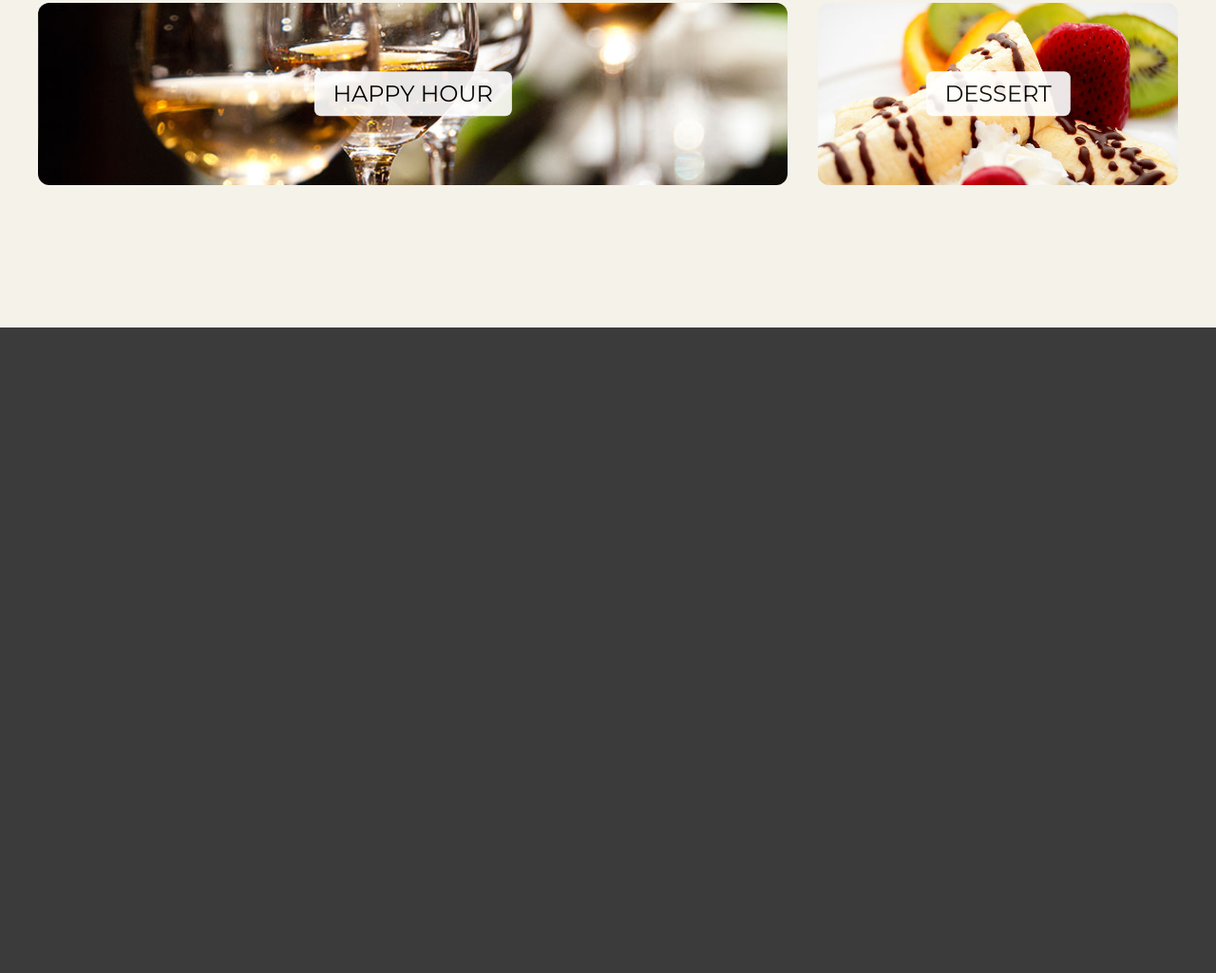
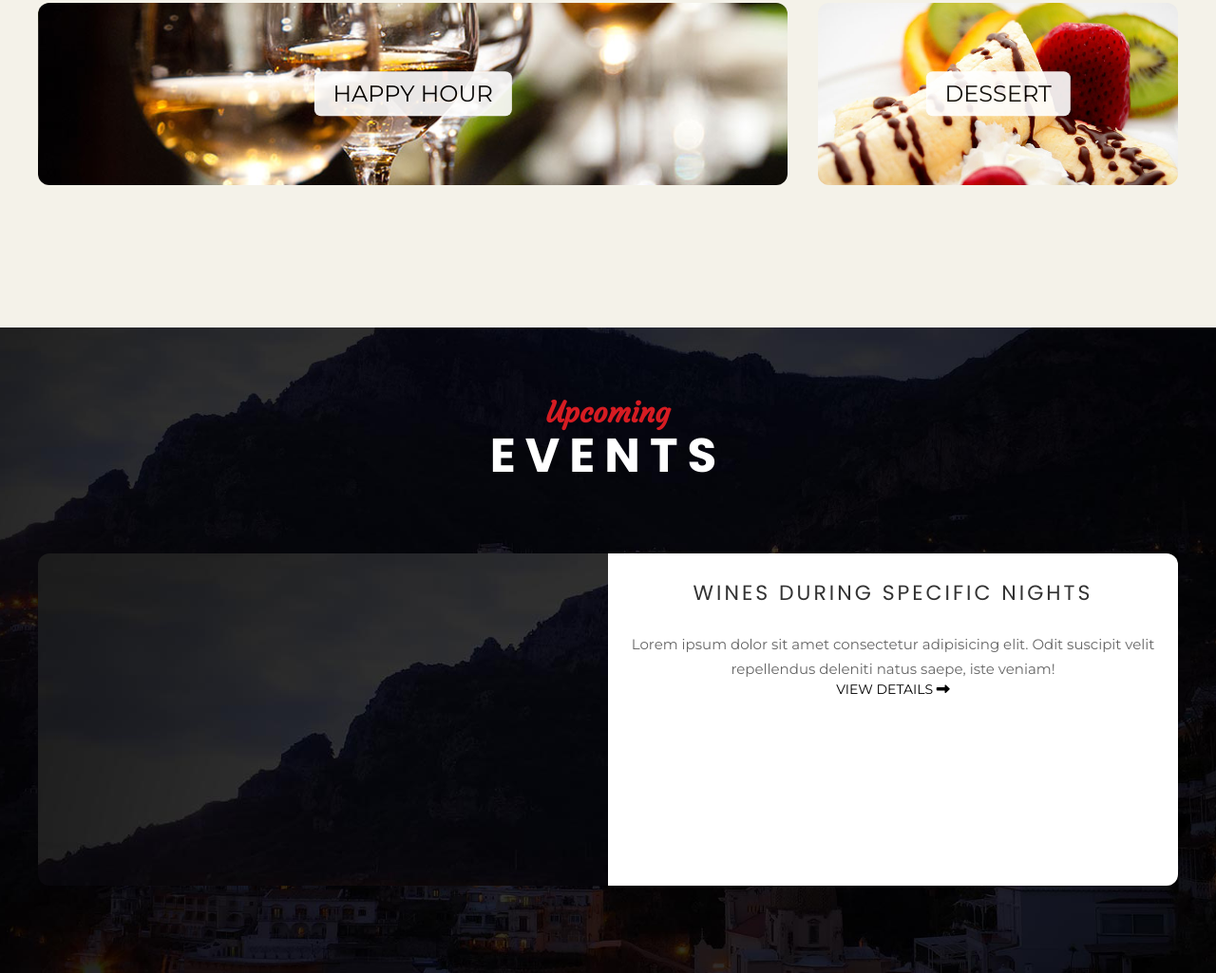
Before and after one commit to PierrePsome/pato_resto, a website: page dev/index.html in a window 1280 px wide. Shown: the part 2925-3950 px from the top of the page at 95% size. Before the commit the page ends 3270 px from the top, so only its background shows below. Drawn offline with nearby package versions, Linux system fonts and the light colour scheme; files that its build step writes are made by us from their sources.

Commit message:
avancement wines modif JS  21.01 16h

```diff
--- a/dev/css/pages/_mainpage.scss
+++ b/dev/css/pages/_mainpage.scss
@@ -208,3 +208,54 @@
     }
 
 }
+
+
+// EVENTS
+
+.events {
+    height: 85vh;
+    background:url(../../img/bg-event-01.jpg) center/cover;
+
+    .discover {
+        height: 35%;
+        color: white;
+        display: grid;
+        align-items: center;
+
+
+        div {
+            text-align: center;
+        }
+
+        h2 {
+            font-weight: 700;
+            font-size: 50px;
+            color: white;
+            text-transform: uppercase;
+            letter-spacing: 10px;
+            word-spacing: 8px;
+        }
+
+        h3 {
+            font-size: 30px;
+        color: #d61c22;
+        }
+    }
+
+    .cont-wines {
+        display: grid;
+        grid-template-columns: repeat(2,1fr);
+        height: 350px;
+        border-radius: 12px;
+        overflow: hidden;
+        text-align: center;
+
+        .img-wines {
+            background: url(../../img/bg-event-01.jpg);
+        }
+
+        .wines {
+            background: white;
+        }
+    }
+}
--- a/dev/index.html
+++ b/dev/index.html
@@ -213,6 +213,26 @@
 
             </div>
         </section>
+
+        <section class="discover-events">
+            <div class="events">
+                <div class="discover">
+                    <div>
+                        <h3>Upcoming</h3>
+                        <h2>EVENTS</h2>
+                    </div>
+                </div>
+
+                <div class="cont-wines wrapper">
+                    <div class="img-wines"></div>
+                    <div class="wines">
+                        <h4>WINES DURING SPECIFIC NIGHTS</h4>
+                        <p>Lorem ipsum dolor sit amet consectetur adipisicing elit. Odit suscipit velit repellendus deleniti natus saepe, iste veniam!</p>
+                        <a href="#"> VIEW DETAILS <i class="fas fa-long-arrow-alt-right"></i></a>
+                    </div>
+                </div>
+            </div>
+        </section>
     </main>
 
     <script src="./js/main.min.js"></script>
```
Also changed, not shown: prod/index.html (+20 -0 lines), prod/css/styles.min.css, 1 other file.
